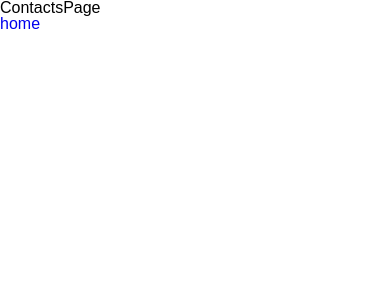
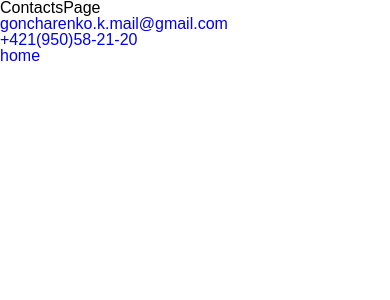
Before and after one commit to GKastet/portfolio, a React (Vite) app: page /portfolio/contacts in a window 390 px wide. Shown: the top 300 px of the page. Built offline with nearby package versions, Linux system fonts and the light colour scheme.

Commit message:
email, phone

```diff
--- a/src/pages/ContactsPage/ContactsPage.jsx
+++ b/src/pages/ContactsPage/ContactsPage.jsx
@@ -1,12 +1,26 @@
-
+import { contacts } from "../../components/helpers/contacts";
 
 const ContactsPage = () => {
+  console.log(contacts);
+  const { email, phone } = contacts;
   return (
     <>
-    <div>ContactsPage</div>
-    <a href="/portfolio">home</a>
+      <div>ContactsPage</div>
+      <a
+        href={`mailto:${email.email}`}
+        type="email"
+        target="_blank"
+        rel="noreferrer noopener"
+      >
+        {email.text}
+      </a>
+      <a href={`tel:${phone.number}`} type="phone" target="_blank"
+        rel="noreferrer noopener">
+        {phone.text}
+      </a>
+      <a href="/portfolio">home</a>
     </>
-  )
-}
+  );
+};
 
-export default ContactsPage
+export default ContactsPage;
```
Also changed, not shown: src/components/helpers/projectLinks.jsx (+3 -5 lines).
